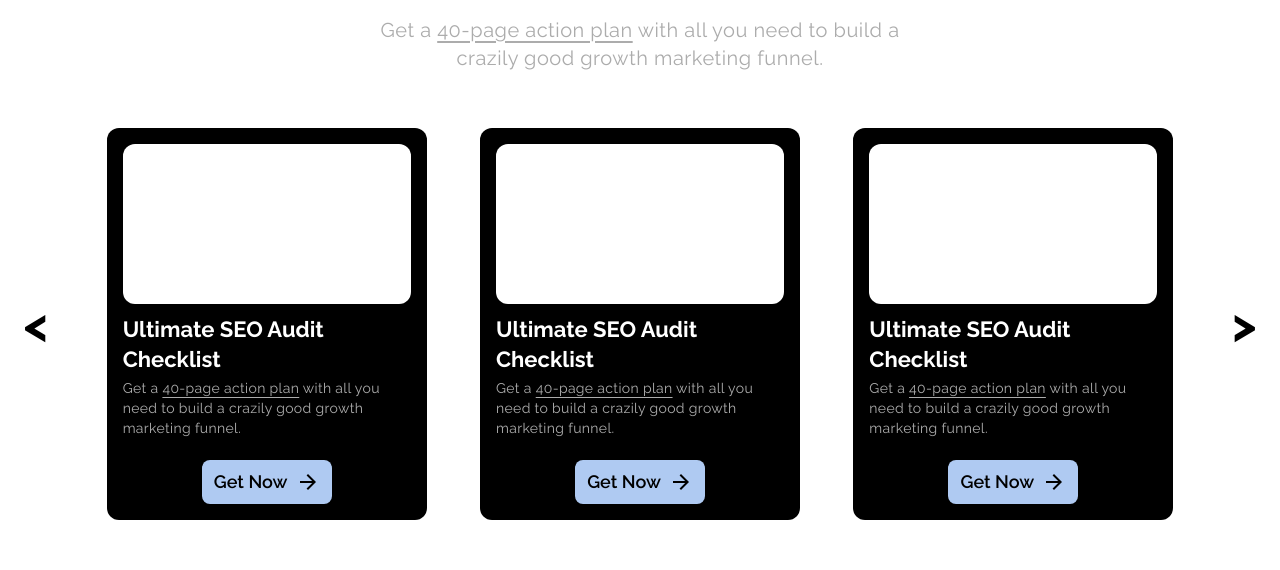
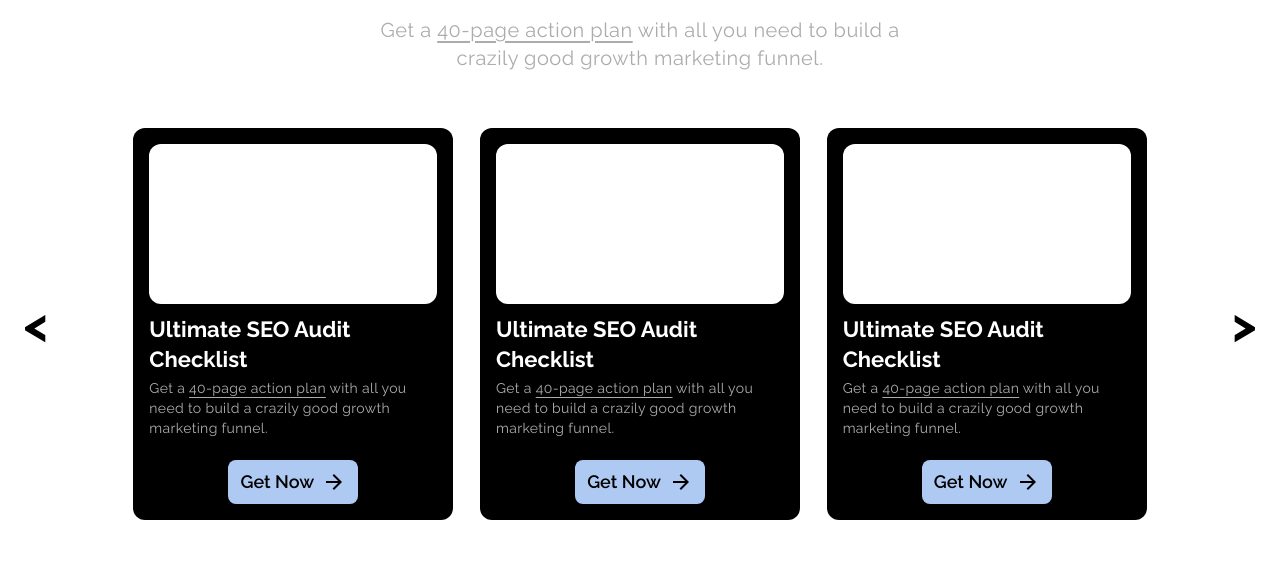
Before and after one commit to Growth-Friends/grow-with-sahil, a Next.js app: page / in a window 1280 px wide. Shown: the part 2583-3153 px from the top of the page. Built offline with nearby package versions, Linux system fonts and the light colour scheme.

Commit message:
gowth resources done

```diff
--- a/src/components/BlogSection/BlogSection.js
+++ b/src/components/BlogSection/BlogSection.js
@@ -9,7 +9,7 @@ function BlogSection() {
   return (
     <MainLayout
       innerClass={
-        "xl:pt-20 lg:pt-16 md:pt-14 pt-10 xl:pb-20 lg:pb-16 md:pb-14 pb-10 text-center"
+        "xl:pt-20 lg:pt-16 md:pt-14 pt-8 xl:pb-20 lg:pb-16 md:pb-14 pb-10 text-center"
       }
     >
       <h2 className="font-bold xl:text-5xl lg:text-4xl md:text-3xl text-2xl px-3 ">
@@ -30,7 +30,7 @@ function BlogSection() {
           );
         })}
       </p>
-      <div className="relative pt-16">
+      <div className="relative xl:mt-16 lg:mt-14 md:mt-12 mt-10 ">
         <div className="relative overflow-hidden flex">
           {content.blogList.map((item, index) => {
             return (
--- a/src/components/GrowthResourcesSection/GrowthResourcesSection.js
+++ b/src/components/GrowthResourcesSection/GrowthResourcesSection.js
@@ -70,7 +70,7 @@ function GrowthResourcesSection() {
           onClick={decreaseIndex}
         >{`<`}</span>
         <div
-          className="flex md:overflow-hidden overflow-x-scroll relative max-w-[70rem] mx-auto "
+          className="flex md:overflow-hidden overflow-x-scroll relative xl:max-w-[65rem] lg:max-w-[58rem] md:max-w-[37rem] max-w-none mx-auto "
           ref={scrollContainer}
         >
           {content.growthResourcesList.map((item, index) => {
@@ -80,9 +80,9 @@ function GrowthResourcesSection() {
                 ref={(ref) => (scrollRefs.current[index] = ref)}
                 className="lg:w-[calc(100%/3)] md:w-[calc(100%/2)] w-[210px] md:px-0 px-2 flex-shrink-0 "
               >
-                <div className=" bg-black text-white md:p-4 p-2.5 rounded-xl xl:max-w-80 lg:max-w-72 md:max-w-[270px] max-w-none mx-auto ">
+                <div className=" bg-black text-white md:p-4 p-2.5 rounded-xl xl:max-w-[320px] lg:max-w-[284px] md:max-w-[270px] max-w-none mx-auto ">
                   <div className="bg-white md:h-40 h-28 rounded-xl"></div>
-                  <p className="font-bold xl:text-[22px] lg:text-[18px] md:text-[17px] text-[15px] leading-snug mt-2.5">
+                  <p className="font-bold xl:text-[22px] lg:text-[20px] md:text-[18px] text-[15px] leading-snug mt-2.5">
                     {item.heading}
                   </p>
                   <p className="text-paraSecondary xl:text-sm md:text-xs text-[10px] tracking-wide leading-normal mt-1 inline-block ">
```
